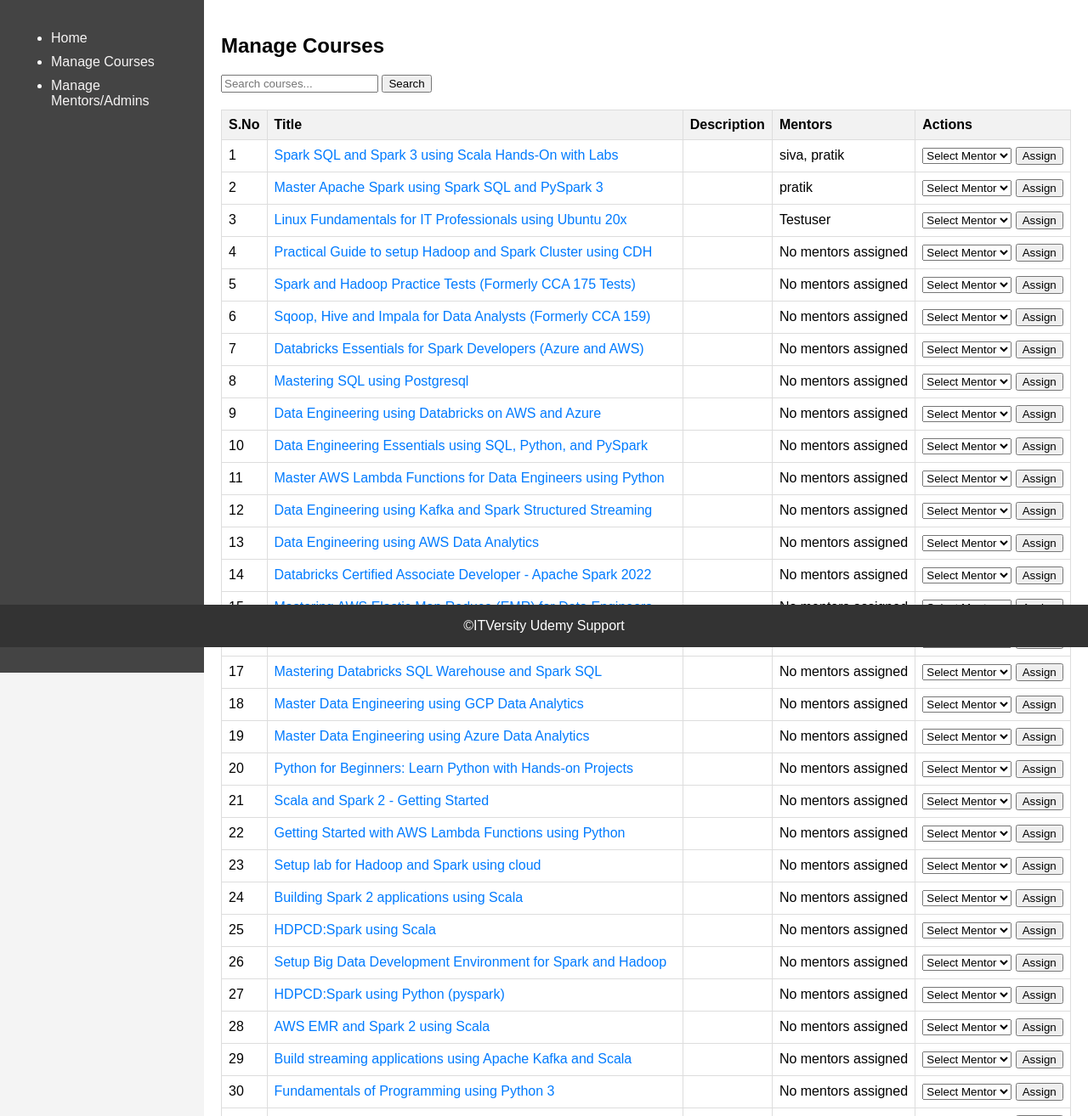
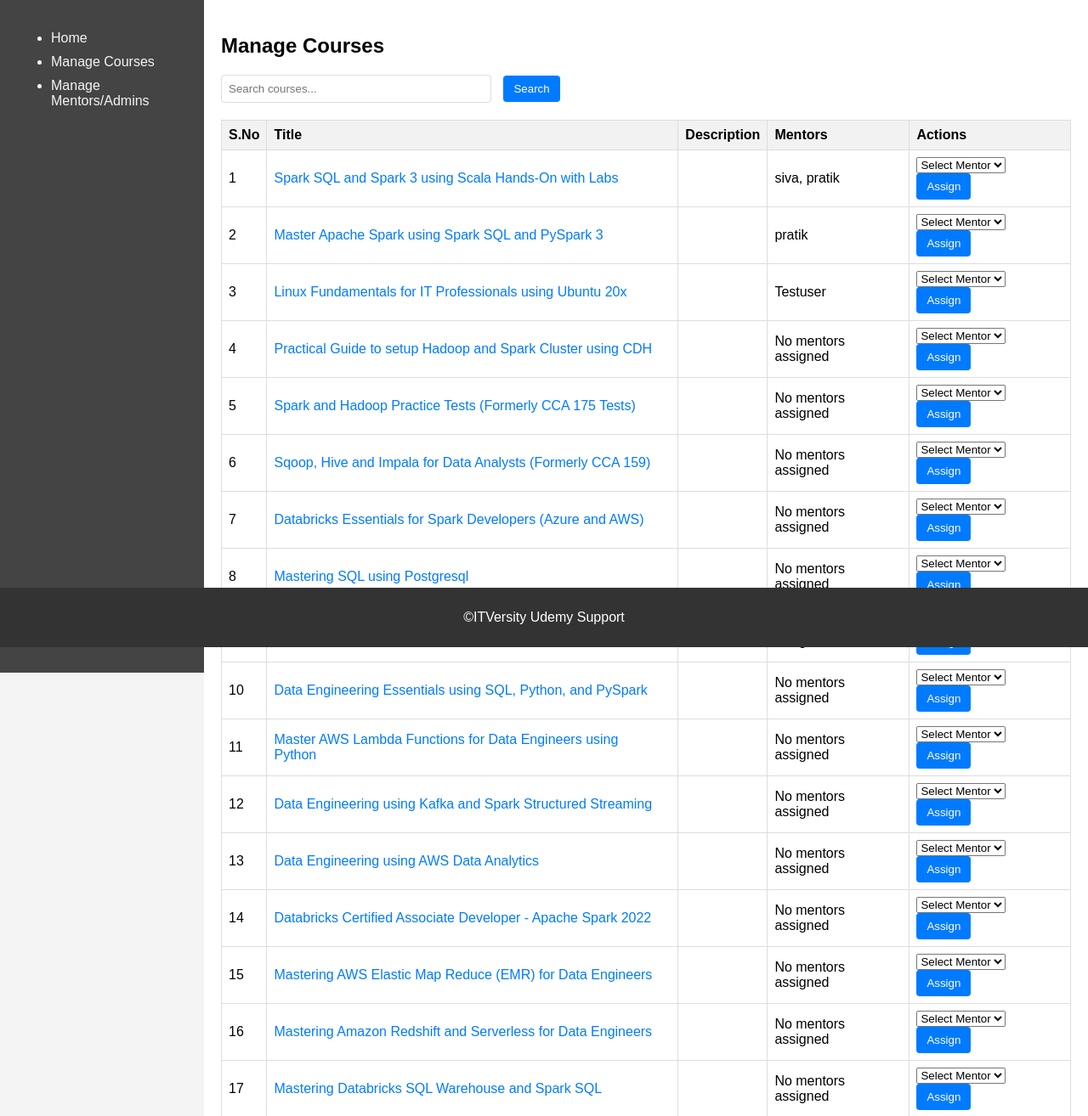
Before and after one commit to SatishNamuItv/udemy_support, a Django app: page /home/manage_courses/ in a window 1280 px wide. Shown: the part 38-1352 px from the top of the page at 85% size. Run offline with Django 5.2, Linux system fonts and the light colour scheme; a user stored in the database is signed in; data comes from the database, SQL or seed files in the repository; both versions use the stored data as it was after the commit.

Commit message:
Added assign_mentors dropdown for admins

```diff
--- a/que_forum/static/css/manage_courses.css
+++ b/que_forum/static/css/manage_courses.css
@@ -27,3 +27,36 @@
 td a:hover {
     text-decoration: underline;
 }
+
+/* Styles for the search bar */
+form input[type="text"] {
+    padding: 8px;
+    width: 300px;
+    border: 1px solid #ddd;
+    border-radius: 4px;
+    margin-right: 10px;
+}
+
+form button {
+    padding: 8px 12px;
+    border: none;
+    background-color: #007bff;
+    color: white;
+    border-radius: 4px;
+    cursor: pointer;
+}
+
+form button:hover {
+    background-color: #0056b3;
+}
+
+/* Styles for the no courses message */
+.no-courses-message {
+    display: flex;
+    justify-content: center;
+    align-items: center;
+    height: 70vh; /* Adjust the height as needed to center vertically */
+    font-weight: bold;
+    font-size: 24px; /* Adjust the font size as needed */
+    text-align: center;
+}
--- a/que_forum/static/css/styles.css
+++ b/que_forum/static/css/styles.css
@@ -79,7 +79,7 @@
 
 footer {
     text-align: center;
-    padding: 10px  10;
+    padding: 10px 0;
     background-color: #333;
     color: #fff;
     position: fixed;
--- a/que_forum/templates/manage_courses.html
+++ b/que_forum/templates/manage_courses.html
@@ -1,10 +1,9 @@
 {% extends 'base.html' %}
+{% block content %}
 {% load static %}
-{% block content %}
 <link rel="stylesheet" type="text/css" href="{% static 'css/manage_courses.css' %}">
-
+{% if courses %}
 <h2>Manage Courses</h2>
-
 <form method="GET" action="">
   <input type="text" name="q" placeholder="Search courses..." value="{{ request.GET.q }}">
   <button type="submit">Search</button>
@@ -16,7 +15,9 @@
     <th>Title</th>
     <th>Description</th>
     <th>Mentors</th>
+    {% if user.role == 'admin' %}
     <th>Actions</th>
+    {% endif %}
   </tr>
   {% for course in courses %}
   <tr>
@@ -30,20 +31,25 @@
         No mentors assigned
       {% endfor %}
     </td>
+    {% if user.role == 'admin' %}
     <td>
       <form method="POST" action="{% url 'assign_mentor' course.id %}">
         {% csrf_token %}
         <select name="mentor_id">
           <option value="">Select Mentor</option>
           {% for mentor in mentors %}
-          { mentor.username}
           <option value="{{ mentor.id }}">{{ mentor.username }}</option>
           {% endfor %}
         </select>
         <button type="submit">Assign</button>
       </form>
     </td>
+    {% endif %}
   </tr>
   {% endfor %}
 </table>
+{% else %}
+<p class="no-courses-message">No courses assigned to you.</p>
+{% endif %}
+
 {% endblock %}
```
Also changed, not shown: db.sqlite3.
